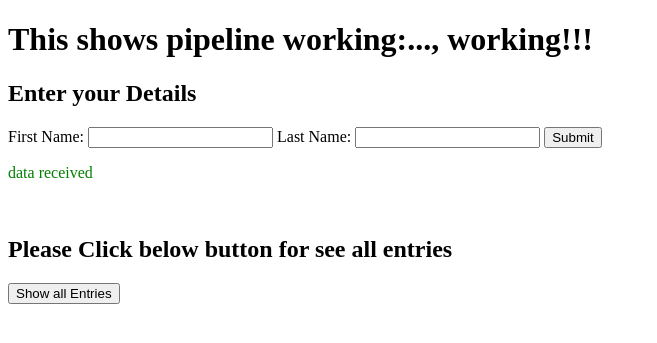
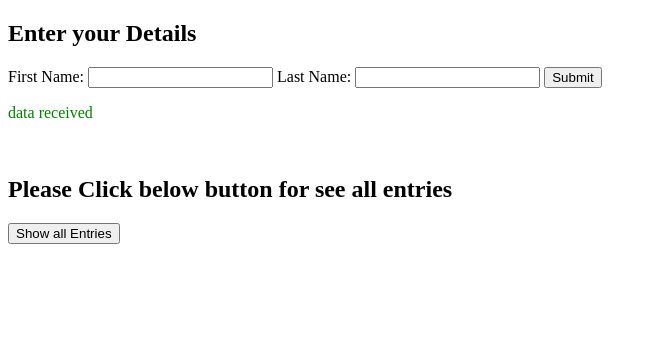
Before and after one commit to nikunj436/py_aws, a Flask app: page /data_entry.py/ in a window 1280 px wide. Shown: the top 343 px of the page, without its empty margins (0-657 px from the left). Run offline with Flask 2, Linux system fonts and the light colour scheme.

Commit message:
rolling update pipeline

```diff
--- a/Templates/base.html
+++ b/Templates/base.html
@@ -3,7 +3,7 @@
     <title>Home - Devops Demo</title>
 </head>
 <body>
-    <h1> This shows pipeline working:..., working!!!  </h1>
+    <!-- <h1> This shows pipeline working:..., working!!!  </h1> -->
     <h2>Enter your Details </h2>
 
 
```
